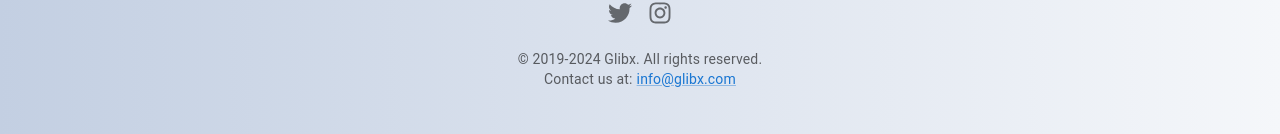
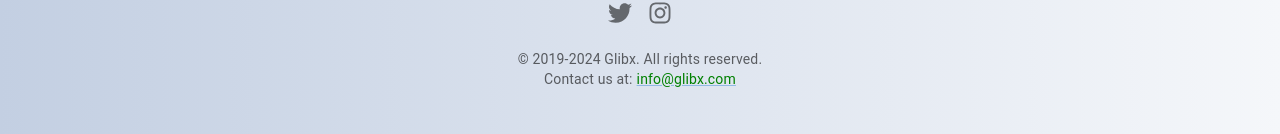
Before and after one commit to GLIBX/web, a React (Create React App) app: page / in a window 1280 px wide. Shown: the part 795-929 px from the top of the page. Built offline with nearby package versions, Linux system fonts and the light colour scheme.

Commit message:
add glibx emblem

```diff
--- a/public/index.html
+++ b/public/index.html
@@ -1,15 +1,16 @@
 <!DOCTYPE html>
 <html lang="en">
   <head>
+
     <meta charset="utf-8" />
-    <link rel="icon" href="%PUBLIC_URL%/logo-black.png" />
+    <link rel="icon" href="%PUBLIC_URL%/glibx-emblem.png" />
     <meta name="viewport" content="width=device-width, initial-scale=1" />
     <meta name="theme-color" content="#000000" />
     <meta
       name="description"
       content="Web site created using create-react-app"
     />
-    <link rel="apple-touch-icon" href="%PUBLIC_URL%/logo-black.png" />
+    <link rel="apple-touch-icon" href="%PUBLIC_URL%/logo-white.png" />
     <!--
       manifest.json provides metadata used when your web app is installed on a
       user's mobile device or desktop. See https://developers.google.com/web/fundamentals/web-app-manifest/
--- a/src/components/Footer.tsx
+++ b/src/components/Footer.tsx
@@ -23,7 +23,7 @@ const Footer = () => {
         </Typography>
         <Typography variant="body2" color="text.secondary" align="center">
           Contact us at:
-          <MuiLink href="mailto:info@glibx.com" sx={{ ml: 0.5 }}>
+          <MuiLink href="mailto:info@glibx.com" sx={{ ml: 0.5, color: 'green' }}>
             info@glibx.com
           </MuiLink>
         </Typography>
```
Also changed, not shown: public/glibx-emblem.png (added).
